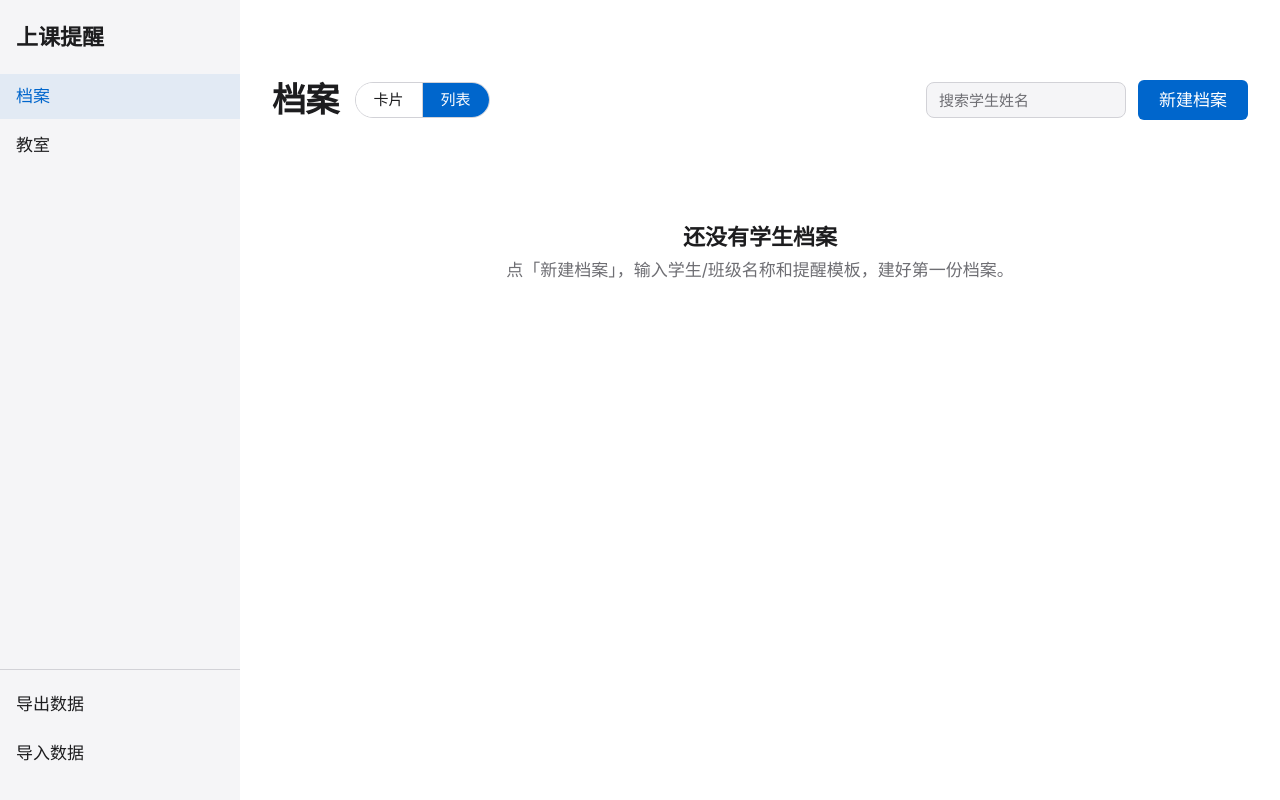
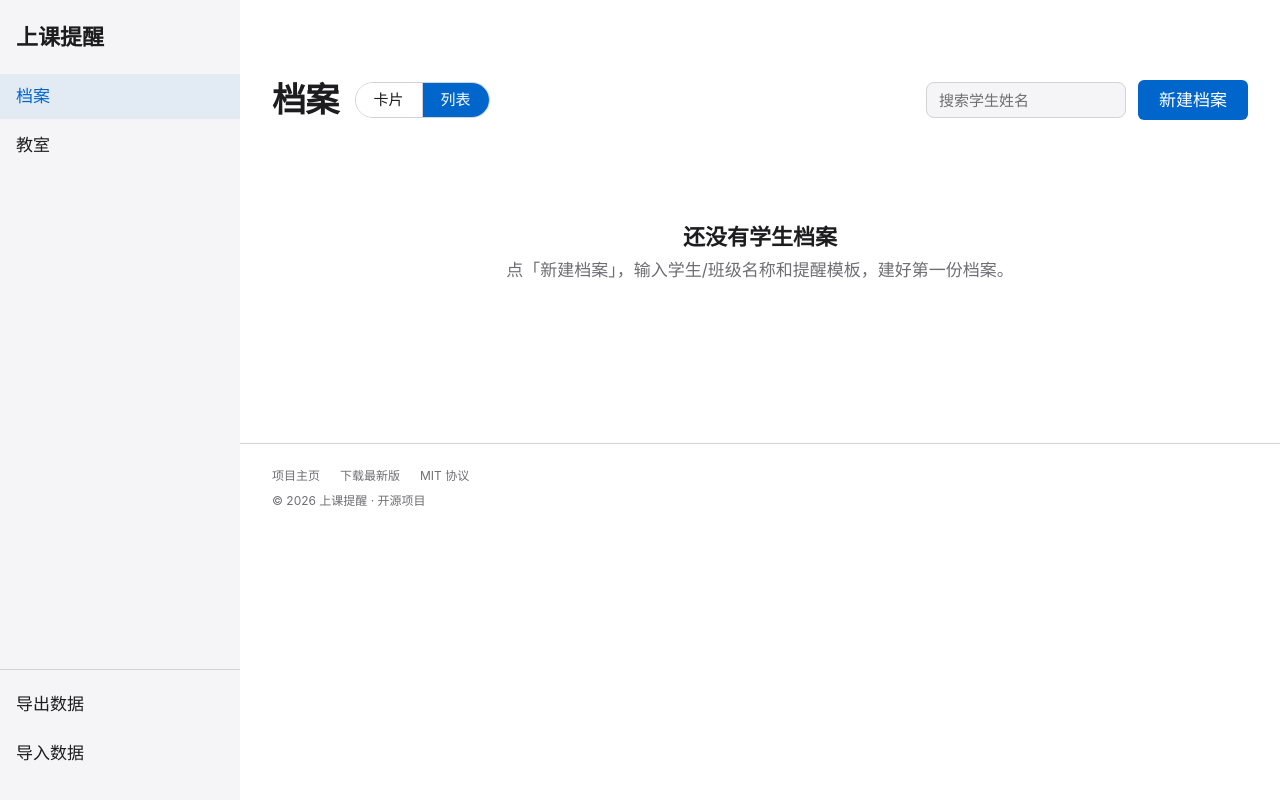
Before and after one commit to yangkai3129-dev/class-reminder, a plain HTML site: page dist/static/index.html in a window 1280 px wide. Drawn offline with Linux system fonts and the light colour scheme; no server answers.

Commit message:
feat(ui): add footer with project links
- footer at bottom of content area, separated by horizontal line, Apple small-print style
- links: 项目主页 / 下载最新版 / MIT 协议 + copyright line
- sync dist/static copies

Co-Authored-By: Claude Code <noreply@anthropic.com>

```diff
--- a/dist/static/index.html
+++ b/dist/static/index.html
@@ -78,6 +78,15 @@
           <button id="btn-fill-confirm" class="btn btn-primary" type="button">确认</button>
         </div>
       </section>
+
+      <footer class="site-footer">
+        <div class="footer-links">
+          <a href="https://github.com/yangkai3129-dev/class-reminder" target="_blank" rel="noopener">项目主页</a>
+          <a href="https://github.com/yangkai3129-dev/class-reminder/releases/latest" target="_blank" rel="noopener">下载最新版</a>
+          <a href="https://github.com/yangkai3129-dev/class-reminder/blob/main/LICENSE" target="_blank" rel="noopener">MIT 协议</a>
+        </div>
+        <p class="footer-copy">© 2026 上课提醒 · 开源项目</p>
+      </footer>
     </main>
   </div>
 
--- a/dist/static/style.css
+++ b/dist/static/style.css
@@ -904,3 +904,36 @@ body {
   color: var(--accent);
   border-color: var(--accent);
 }
+
+/* ---- Site footer (project links) ---- */
+.site-footer {
+  border-top: 1px solid var(--divider);
+  padding: 24px 32px;
+  background: var(--bg-primary);
+}
+
+.footer-links {
+  display: flex;
+  flex-wrap: wrap;
+  gap: 20px;
+  margin-bottom: 8px;
+}
+
+.footer-links a {
+  font-size: 12px;
+  line-height: 1.4;
+  color: var(--text-secondary);
+  text-decoration: none;
+}
+
+.footer-links a:hover {
+  color: var(--accent);
+  text-decoration: underline;
+}
+
+.footer-copy {
+  font-size: 12px;
+  line-height: 1.4;
+  color: var(--text-secondary);
+  margin: 0;
+}
--- a/static/style.css
+++ b/static/style.css
@@ -904,3 +904,36 @@ body {
   color: var(--accent);
   border-color: var(--accent);
 }
+
+/* ---- Site footer (project links) ---- */
+.site-footer {
+  border-top: 1px solid var(--divider);
+  padding: 24px 32px;
+  background: var(--bg-primary);
+}
+
+.footer-links {
+  display: flex;
+  flex-wrap: wrap;
+  gap: 20px;
+  margin-bottom: 8px;
+}
+
+.footer-links a {
+  font-size: 12px;
+  line-height: 1.4;
+  color: var(--text-secondary);
+  text-decoration: none;
+}
+
+.footer-links a:hover {
+  color: var(--accent);
+  text-decoration: underline;
+}
+
+.footer-copy {
+  font-size: 12px;
+  line-height: 1.4;
+  color: var(--text-secondary);
+  margin: 0;
+}
```
Also changed, not shown: static/index.html (+9 -0 lines).
